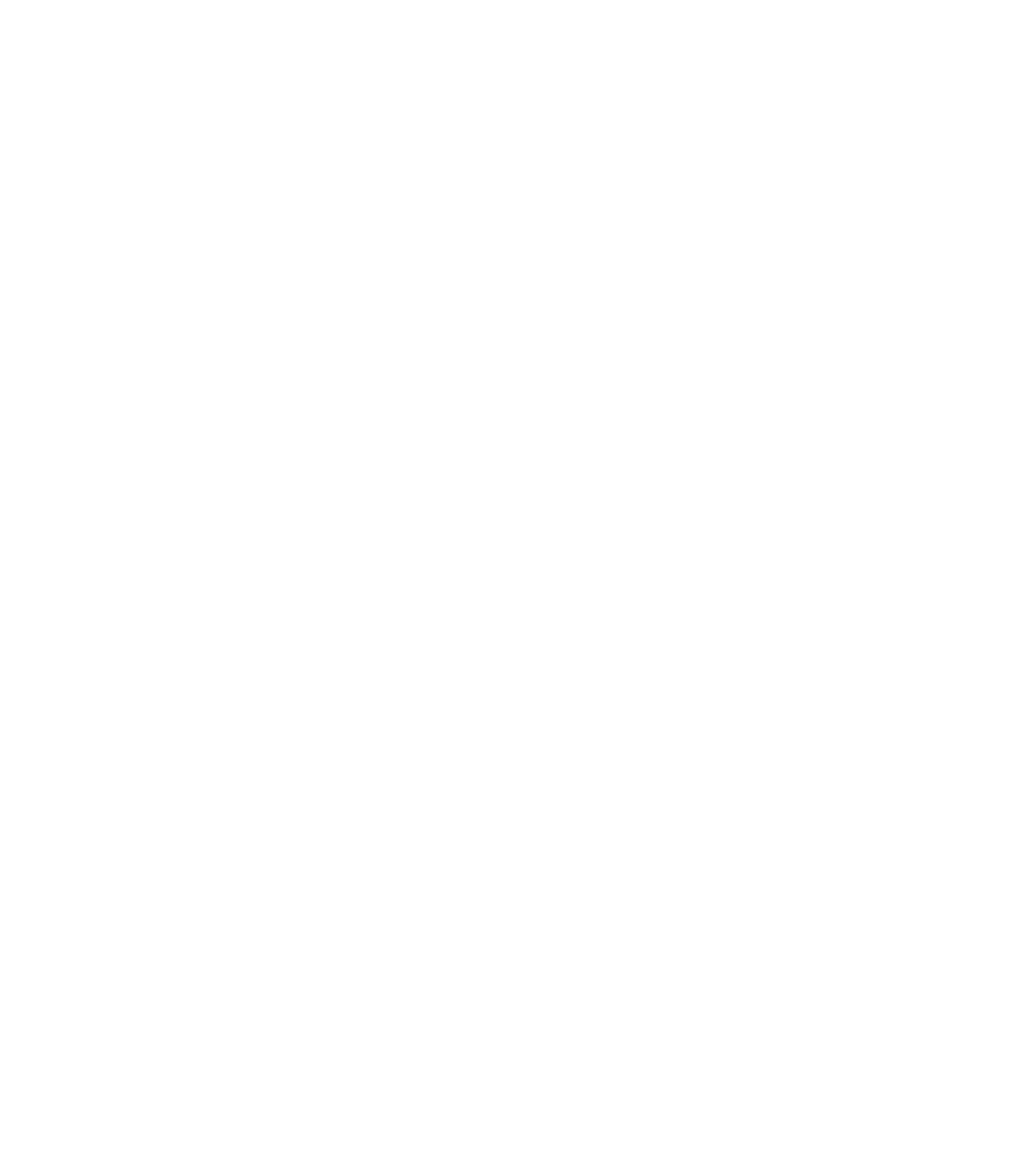
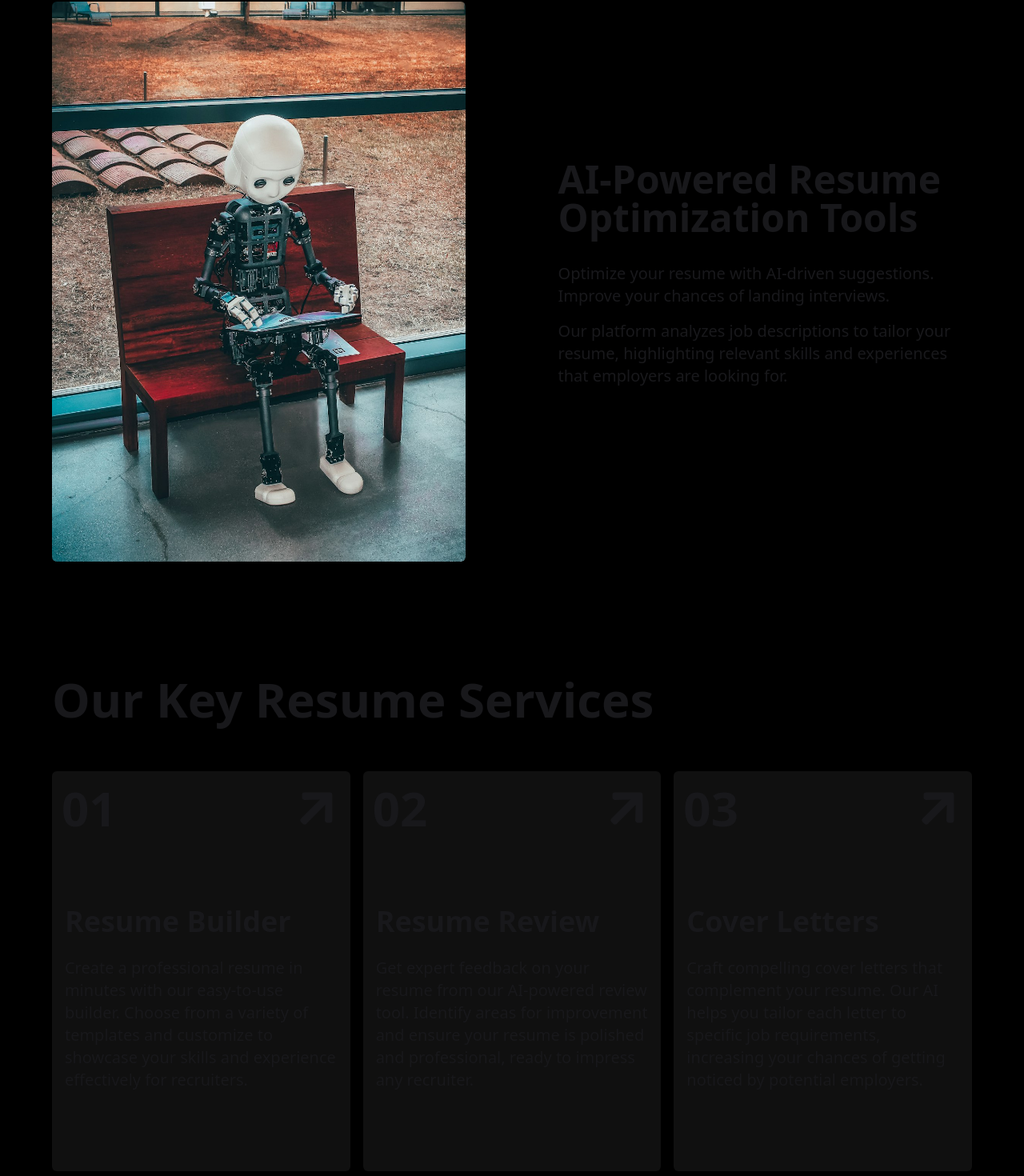
Before and after one commit to rejaulvoice18/resu-ai, a React (Vite) app: page / in a window 1280 px wide. Shown: the part 164-1634 px from the top of the page at 80% size. Before the commit the page ends 800 px from the top, so only its background shows below. Built offline with nearby package versions, Linux system fonts and the light colour scheme.

Commit message:
aiTool session and Resume-service session done

```diff
--- a/package.json
+++ b/package.json
@@ -16,6 +16,7 @@
     "match-sorter": "^8.0.0",
     "react": "^19.0.0",
     "react-dom": "^19.0.0",
+    "react-icons": "^5.5.0",
     "react-router-dom": "^7.3.0",
     "sort-by": "^1.2.0",
     "tailwindcss": "^4.0.13"
--- /dev/null
+++ b/src/components/AITool.jsx
@@ -0,0 +1,21 @@
+import React from 'react';
+import ImageAi from '../assets/aiImage.jpg'
+const AITool = () => {
+    return (
+        <div className='w-[100%] min-h-screen border border-black  bg-black'>
+            <div className='w-[90%] h-[100%] mx-auto mt-20  flex justify-between items-center'>
+                <div className='w-[45%] h-[700px] mt-5'>
+                    <img src={ImageAi} className='w-[100%] h-[100%] rounded-md' alt="" />
+                </div>
+                <div className='w-[45%]'>
+                    <h1 className='text-start text-5xl font-extrabold py-4'>AI-Powered Resume <br/>
+                    Optimization Tools </h1>
+                    <p className='my-4 text-xl'>Optimize your resume with AI-driven suggestions. Improve your chances of landing interviews.</p>
+                    <p className='my-4 text-xl'>Our platform analyzes job descriptions to tailor your resume, highlighting relevant skills and experiences that employers are looking for.</p>
+                </div>
+            </div>
+        </div>
+    );
+};
+
+export default AITool;
--- /dev/null
+++ b/src/components/ResumeService.jsx
@@ -0,0 +1,47 @@
+import React from 'react';
+import { FaArrowRight } from 'react-icons/fa';
+
+const ResumeService = () => {
+    return (
+        <div className='w-[100%] min-h-screen border border-black bg-black'>
+            <div className='w-[90%] h-[100%] mx-auto mt-20 py-5'>
+            <h1 className='text-6xl my-10 font-extrabold '>Our Key Resume Services</h1>
+                <div className='w-[100%] grid grid-cols-3 gap-4 my-5 py-5'>
+                   <div className=' bg-[rgb(20,20,20,0.8)] hover:bg-[#d49ba4] rounded-md shadow shadow-black h-[500px]'>
+                     <div className='flex justify-between p-3 mt-1'>
+                        <h1 className='text-6xl font-extrabold'>01</h1>
+                        <h1><FaArrowRight className='text-6xl -rotate-45' /></h1>
+                     </div>
+                     <div className='translate-y-20 px-4'>
+                        <h2 className='text-4xl font-bold'>Resume Builder</h2>
+                        <p className='text-xl mt-6'>Create a professional resume in minutes with our easy-to-use builder. Choose from a variety of templates and customize to showcase your skills and experience effectively for recruiters.</p>
+                     </div>
+                   </div>
+                   <div className=' bg-[rgb(20,20,20,0.8)] hover:bg-[#d49ba4] rounded-md shadow shadow-black h-[500px]'>
+                   <div className='flex justify-between p-3 mt-1'>
+                        <h1 className='text-6xl font-extrabold'>02</h1>
+                        <h1><FaArrowRight className='text-6xl -rotate-45' /></h1>
+                     </div>
+                     <div className='translate-y-20 px-4'>
+                        <h2 className='text-4xl font-bold'>Resume Review</h2>
+                        <p className='text-xl mt-6'>Get expert feedback on your resume from our AI-powered review tool. Identify areas for improvement and ensure your resume is polished and professional, ready to impress any recruiter.</p>
+                     </div>
+                   </div>
+                   <div className=' bg-[rgb(20,20,20,0.8)] hover:bg-[#d49ba4] rounded-md shadow shadow-black h-[500px]'>
+                   <div className='flex justify-between p-3 mt-1'>
+                        <h1 className='text-6xl font-extrabold'>03</h1>
+                        <h1><FaArrowRight className='text-6xl -rotate-45' /></h1>
+                     </div>
+                     <div className='translate-y-20 px-4'>
+                       <h2 className='text-4xl font-bold'>Cover Letters</h2>
+                       <p className='text-xl mt-6'>Craft compelling cover letters that complement your resume. Our AI helps you tailor each letter to specific job requirements, increasing your chances of getting noticed by potential employers.</p>
+                     </div>
+                   </div>
+                </div>
+
+            </div>
+        </div>
+    );
+};
+
+export default ResumeService;
--- a/src/pages/Home/Home/Home.jsx
+++ b/src/pages/Home/Home/Home.jsx
@@ -1,10 +1,12 @@
 import React from 'react';
+import AITool from '../../../components/AITool';
+import ResumeService from '../../../components/ResumeService';
 
 const Home = () => {
     return (
         <div>
-            <h1>THis is Home page</h1>
-            <h2>This is new</h2>
+            <AITool></AITool>
+            <ResumeService></ResumeService>
         </div>
     );
 };
```
Also changed, not shown: src/assets/aiImage.jpg (added), 1 other file (tests, documents, lock files or other folders).
